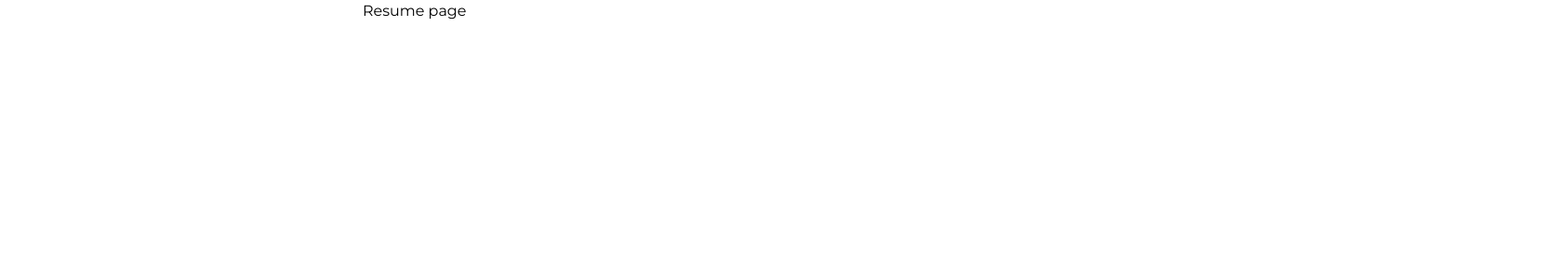
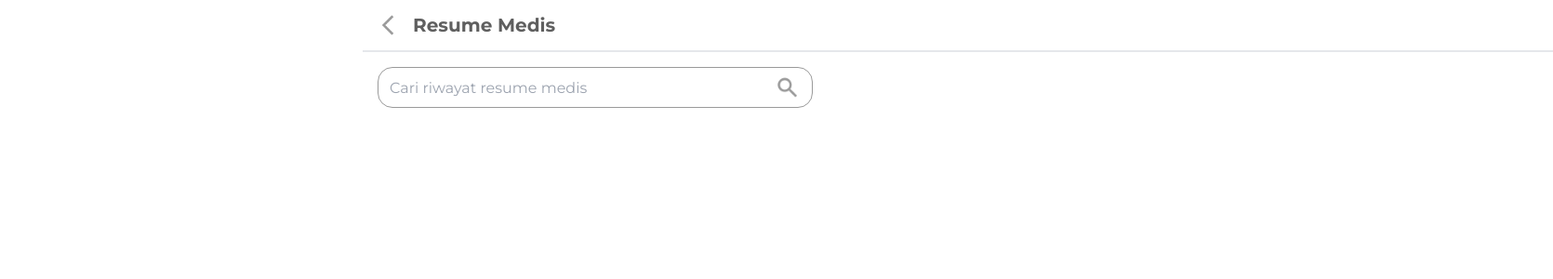
Before and after one commit to Personal-Health-Record/frontend, a Next.js app: page /resume in a window 1280 px wide. Shown: the top 300 px of the page at 93% size, 1670 px wide, since content can reach past the window. Built offline with nearby package versions, Linux system fonts and the light colour scheme.

Commit message:
feat: add serach bar

```diff
--- /dev/null
+++ b/src/app/components/Header/index.tsx
@@ -0,0 +1,16 @@
+import Image from "next/image";
+
+interface Props {
+  title: string;
+}
+
+const Header = ({ title }: Props) => {
+  return (
+    <div className="flex items-center gap-3 px-3 py-3 border-b-2 w-screen">
+      <Image src="/images/back.png" alt="" width={30} height={30} />
+      <h3 className="font-bold text-xl text-mainGrey">{title}</h3>
+    </div>
+  );
+};
+
+export default Header;
--- /dev/null
+++ b/src/app/resume/components/SearchBar/index.tsx
@@ -0,0 +1,21 @@
+import Image from "next/image";
+
+const SearchBar = () => {
+  return (
+    <div className="relative w-screen">
+      <input
+        className="border border-lightGrey w-full px-3 h-11 rounded-2xl focus:outline-none focus:border-blue-500"
+        placeholder="Cari riwayat resume medis"
+      />
+      <Image
+        src="/images/search.png"
+        alt=""
+        width={30}
+        height={30}
+        className="absolute top-2 right-3"
+      />
+    </div>
+  );
+};
+
+export default SearchBar;
--- a/src/app/resume/page.tsx
+++ b/src/app/resume/page.tsx
@@ -1,7 +1,14 @@
+import Header from "../components/Header";
+import SearchBar from "./components/SearchBar";
+
 const ResumePage = () => {
   return (
-    <div>
-      <p>Resume page</p>
+    <div className="flex flex-col">
+      <Header title="Resume Medis" />
+
+      <div className="flex px-4 py-4">
+        <SearchBar />
+      </div>
     </div>
   );
 };
```
Also changed, not shown: public/images/back.png (added), public/images/search.png (added).
